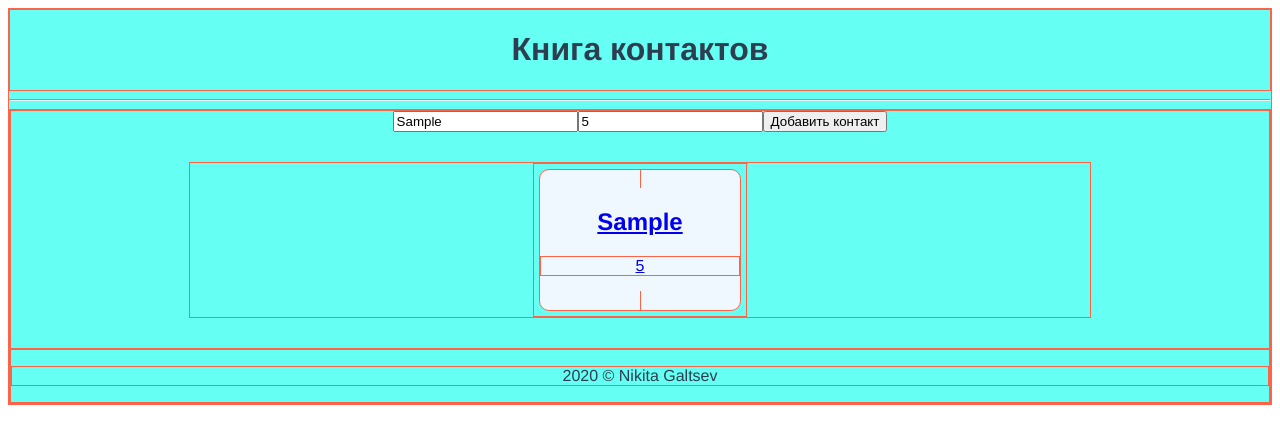
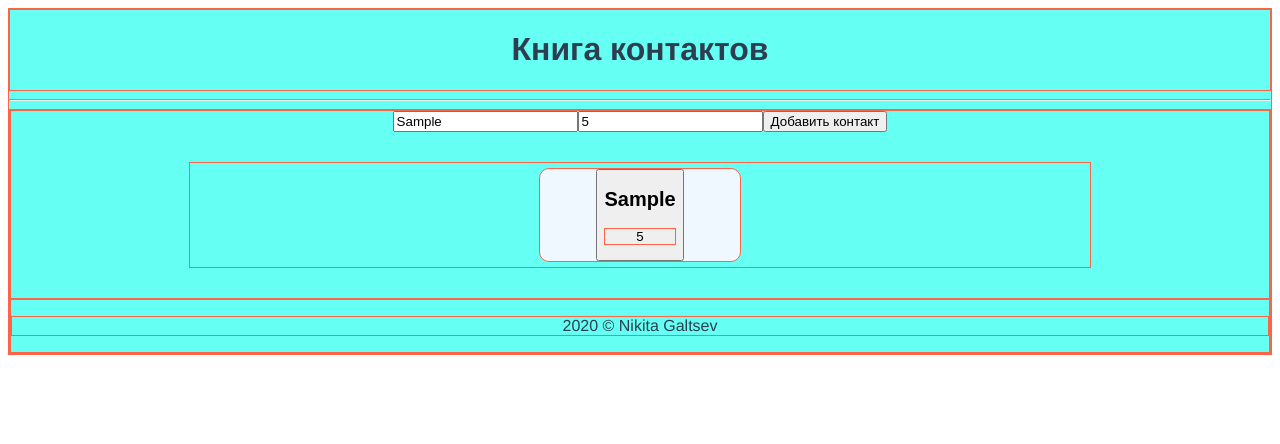
Before and after one commit to nikitagaltsev/vue-contacts-test, a Vue app: page / in a window 1280 px wide. Both pictures are taken after typing "Sample", "5" into the empty fields and a click on the button "Добавить контакт". Shown: the top 444 px of the page. Built offline with nearby package versions, Linux system fonts and the light colour scheme.

Commit message:
dynamic routing complete

```diff
--- a/src/Router.js
+++ b/src/Router.js
@@ -1,24 +1,22 @@
 import Vue from "vue";
-import VueRouter from "vue-router";
+import Router from "vue-router";
 import Home from "./views/Home.vue";
 
-Vue.use(VueRouter);
+Vue.use(Router);
 
-const routes = [
+export default new Router({
+  mode: "history",
+  base: process.env.BASE_URL,
+  routes: [
     {
       path: "/",
       name: "Home",
       component: Home,
     },
     {
-    path: "/contact",
+      path: "/contact/:id",
+      name: "contact",
       component: () => import("./views/Contact.vue"),
     },
-];
-
-const router = new VueRouter({
-  mode: "history",
-  routes,
+  ],
 });
-
-export default router;
--- a/src/components/ContactCard.vue
+++ /dev/null
@@ -1,24 +0,0 @@
-<template>
-  <li class="contracts__person">
-    <router-link to="./contact">
-      <h2 class="contracts__name">{{ name }}</h2>
-      <p class="contracts__number">{{ number }}</p>
-    </router-link>
-
-  </li>
-</template>
-
-<script>
-export default {
-  props: ["name", "number", "id"]
-};
-</script>
-
-<style scoped>
-.contracts__person {
-  width: 200px;
-  background-color: aliceblue;
-  border-radius: 10px;
-  margin: 5px;
-}
-</style>
--- a/src/components/Main.vue
+++ b/src/components/Main.vue
@@ -7,6 +7,7 @@
         class="input-container__input"
         v-model="name"
         placeholder="введите имя контакта"
+        required
       />
       <input
         type="number"
@@ -14,31 +15,30 @@
         class="input-container__input"
         v-model="number"
         placeholder="введите номер"
+        required
       />
       <button type="submit" class="input-container__button">
         Добавить контакт
       </button>
     </form>
 
-    <ul class="contacts">
+    <ul class="contacts" v-if="allContacts.length">
       <li
         class="contracts__person"
         v-for="contact in allContacts"
         :key="contact.id"
       >
-        <ContactCard
-          :id="contact.id"
-          :name="contact.name"
-          :number="contact.number"
-        />
+        <router-link tag="button" :to="'/contact/' + contact.id">
+          <h2 class="contracts__name">{{ contact.name }}</h2>
+          <p class="contracts__number">{{ contact.number }}</p>
+        </router-link>
       </li>
     </ul>
+    <p v-else>Номеров пока нет :(</p>
   </main>
 </template>
 
 <script>
-import { mapMutations, mapGetters } from "vuex";
-import ContactCard from "./ContactCard";
 export default {
   data() {
     return {
@@ -46,18 +46,19 @@ export default {
       number: "",
     };
   },
-  components: {
-    ContactCard,
+  computed: {
+    allContacts() {
+      return this.$store.getters.allContacts;
+    },
   },
-  computed: mapGetters(["allContacts"]),
   methods: {
-    ...mapMutations(["createContact"]),
     submit() {
-      this.createContact({
+      const contact = {
         name: this.name,
         number: this.number,
         id: Date.now(),
-      });
+      };
+      this.$store.dispatch("createContact", contact);
     },
   },
 };
@@ -74,4 +75,11 @@ export default {
   justify-content: center;
 }
 
+.contracts__person {
+  width: 200px;
+  background-color: aliceblue;
+  border-radius: 10px;
+  margin: 5px;
+  cursor: pointer;
+}
 </style>
--- a/src/store/contacts.js
+++ b/src/store/contacts.js
@@ -5,16 +5,25 @@ Vue.use(Vuex);
 
 export default new Vuex.Store({
   state: {
-    contacts: []
+    contacts: JSON.parse(localStorage.getItem("contacts") || "[]"),
   },
   mutations: {
-    createContact(state, newContact) {
-      state.contacts.push(newContact)
-    }
+    createContact(state, contact) {
+      state.contacts.push(contact);
+
+      localStorage.setItem("contacts", JSON.stringify(state.contacts));
+    },
+  },
+  actions: {
+    createContact({ commit }, contact) {
+      commit("createContact", contact);
+    },
   },
   getters: {
     allContacts(state) {
       return state.contacts;
-    }
-  }
+    },
+    // Поиск нужного контакта
+    contactById: (s) => (id) => s.contacts.find((c) => c.id === id),
+  },
 });
--- a/src/views/Contact.vue
+++ b/src/views/Contact.vue
@@ -1,22 +1,21 @@
 <template>
   <section>
-    Lorem ipsum dolor sit amet consectetur adipisicing elit. Ipsum mollitia
-    recusandae, sequi debitis repellat, dolorum expedita voluptas libero, et ut
-    minus dolorem dolores sint illo ipsam beatae fugiat deleniti facilis. Lorem
-    ipsum dolor sit amet, consectetur adipisicing elit. Cum nisi ullam, enim,
-    reiciendis obcaecati commodi, adipisci dolores quaerat error pariatur
-    architecto aperiam ducimus rerum alias molestiae beatae et. Adipisci,
-    voluptatibus! Lorem ipsum, dolor sit amet consectetur adipisicing elit.
-    Recusandae, ratione! At quam, deleniti sequi ipsam tenetur corporis sed,
-    quae reprehenderit unde provident facilis adipisci eos eligendi explicabo
-    numquam optio magni!
-
-    <router-link to='/'>Home</router-link>
+    <h1>{{ contact.name }}</h1>
+    Lorem ipsum, dolor sit amet consectetur adipisicing elit. A veniam
+    doloremque illum et sequi cum consequuntur soluta, molestias reiciendis
+    harum expedita qui ipsa laboriosam nemo fugiat quis aut quam quod.
+    <router-link to="/">Home</router-link>
   </section>
 </template>
 
 <script>
-export default {};
+export default {
+  computed: {
+    contact() {
+      return this.$store.getters.contactById(+this.$route.params.id);
+    },
+  },
+};
 </script>
 
 <style lang="scss" scoped></style>
```
Lines whose indentation alone changed are shown as unchanged.
